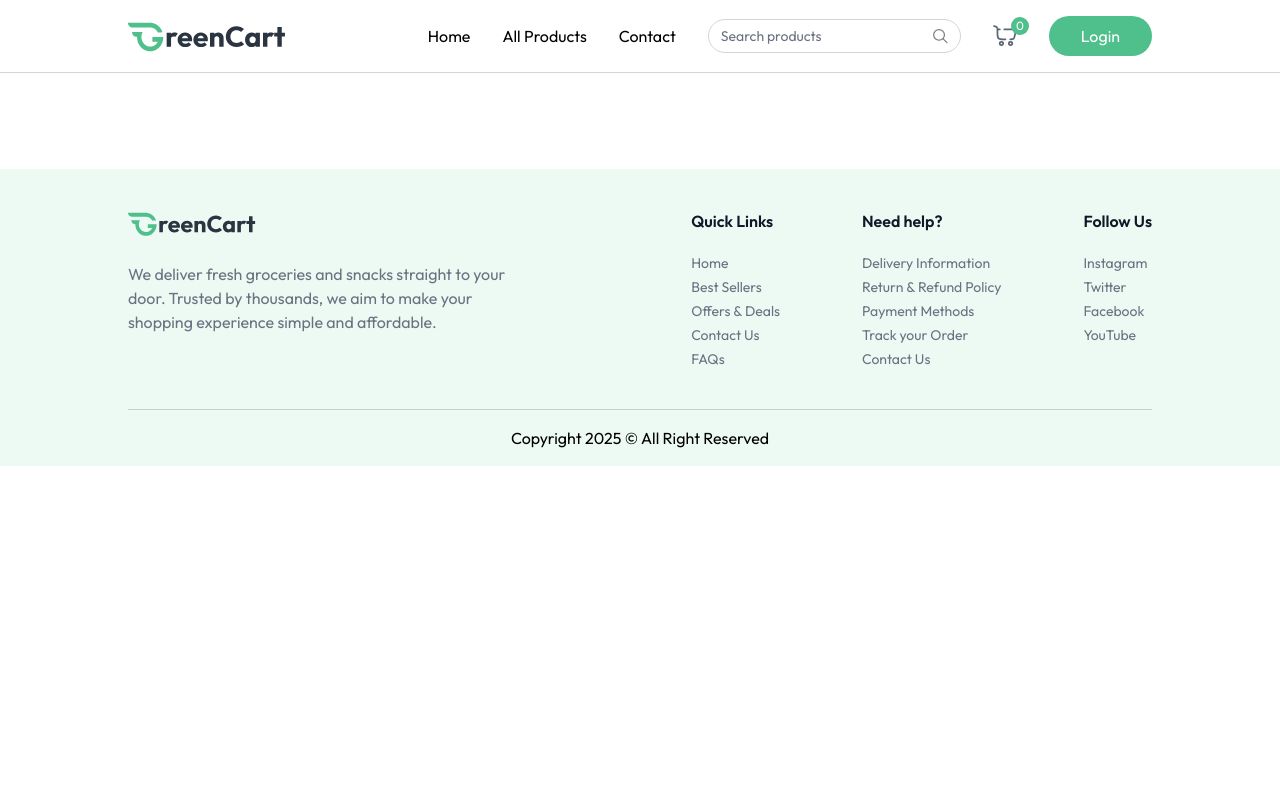
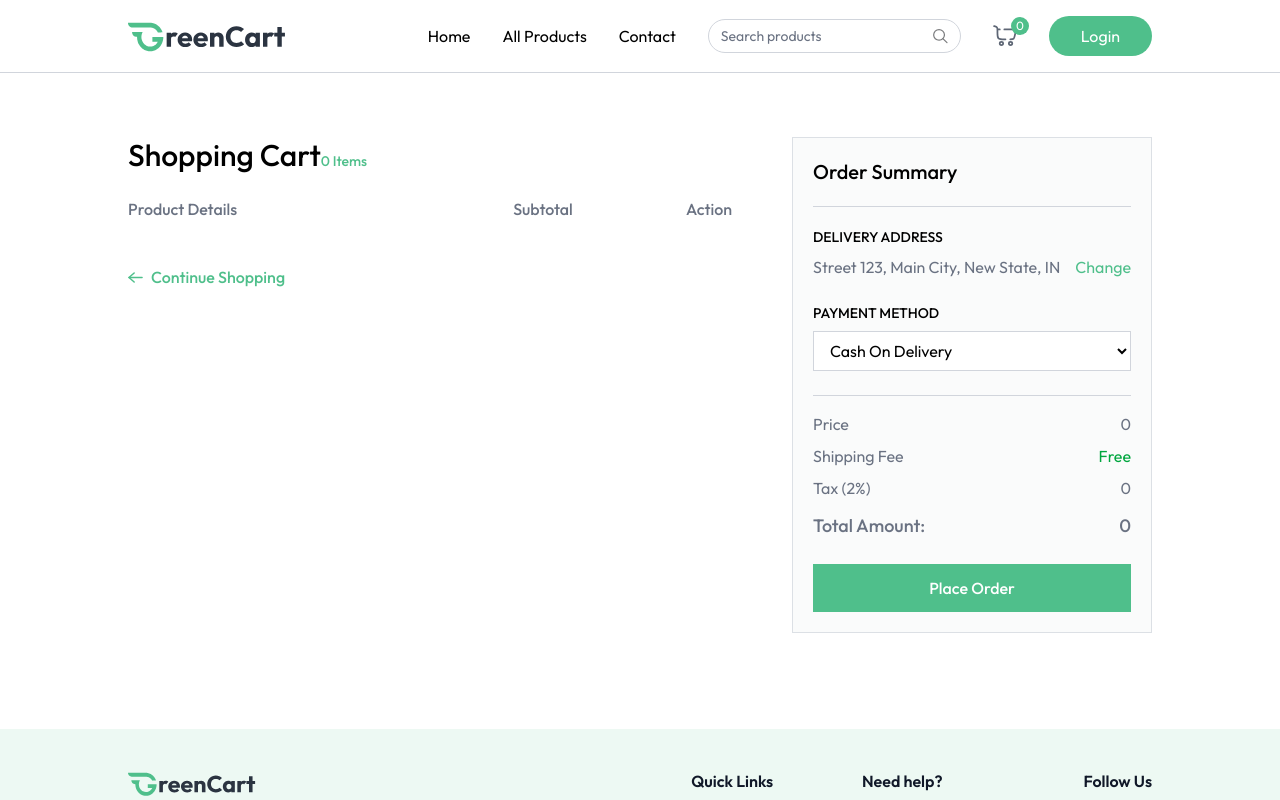
Before and after one commit to dhlananhh/green_grocery, a React (Vite) app in the folder frontend/: page /cart in a window 1280 px wide. Shown: the top 800 px of the page. Built offline with nearby package versions, Linux system fonts and the light colour scheme.

Commit message:
feat: add cart page route

```diff
--- a/frontend/src/App.jsx
+++ b/frontend/src/App.jsx
@@ -9,6 +9,7 @@
 import AllProducts from "./pages/AllProducts.jsx";
 import ProductCategory from "./pages/ProductCategory.jsx";
 import ProductDetails from "./pages/ProductDetails.jsx";
+import Cart from "./pages/Cart.jsx";
 
 const App = () => {
   const isSellerPath = useLocation().pathname.includes("seller");
@@ -31,6 +32,7 @@
           <Route path="/products" element={<AllProducts />} />
           <Route path="/products/:category" element={<ProductCategory />} />
           <Route path="/products/:category/:id" element={<ProductDetails />} />
+          <Route path="/cart" element={<Cart />} />
         </Routes>
       </div>
 
```
